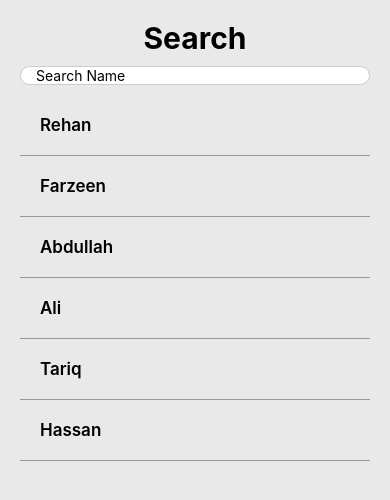
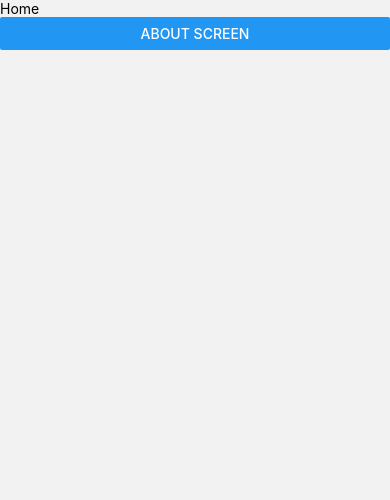
Before and after one commit to R-e-h-a-n-N-a-s-e-e-r/leaning-React-Native, a React Native app: screen /Home in a window 390 px wide. Shown: the top 500 px of the page. Built offline with nearby package versions, Linux system fonts and the light colour scheme.

Commit message:
React Navigation | installation & Setup

```diff
--- a/App.tsx
+++ b/App.tsx
@@ -1,65 +1,19 @@
-import { Button, StyleSheet, Text, View } from 'react-native';
+import { StyleSheet, Text, View } from 'react-native';
 import React from 'react';
-// import PlatformExample from './src/Components/PlatformExample';
-import Search from './src/Components/Search';
-// import ModaldialogBox from './src/Components/ModaldialogBox';
-// import AlertExample from './src/Components/AlertExample';
-// import GET_API from './src/Components/GET_API';
-// import POST_API from './src/Components/POST_API';
-// import PUT_API from './src/Components/PUT_API';
-// import PATCH_API from './src/Components/PATCH_API';
-// import DELETE_API from './src/Components/DELETE_API';
-// import ModeldialogBox from './src/Components/ModaldialogBox';
-// import PressableComponent from './src/Components/PressableComponent';
-// import StatusBarExample from './src/Components/StatusBarExample';
-// import UseRefHook from './src/Components/UseRefHook';
-// import Loader from './src/Components/Loader';
-// import ButtonwithStyle from './src/Components/ButtonwithStyle';
-// import UseEffectUnMountingPhase from './src/Components/UseEffectUnMountingPhase';
-// import UseEffectUpdatingPhase from './src/Components/UseEffectUpdatingPhase';
-// import UseEffect from './src/Components/UseEffectHook';
-// import { ClassComponent } from './src/Components/ClassComponent';
-// import Grid from './src/Components/Grid';
-// import First from './src/Components/First';
-// import UseState from './src/Components/UseState';
-// import Props from './src/Components/Props';
-// import InputText from './src/Components/InputText';
-// import Styling from './src/Components/Styling';
-// import FlatListScreen from './src/Components/FlatListScreen';
-// import SectionListScreen from './src/Components/SectionListScreen';
-// import LoginForm from './src/Components/LoginForm';
-// import ContantListScreen from './src/Screens/Contant/ContantListScreen';
+import { NavigationContainer } from '@react-navigation/native';
+import { createNativeStackNavigator } from '@react-navigation/native-stack';
+import Home from './src/Navigation/Home';
+import About from './src/Navigation/About';
 
 const App = () => {
+  const Stack = createNativeStackNavigator();
   return (
-    <View style={{ flex: 1 }}>
-      {/* <First />
-      <UseState />
-      <Props />
-      <InputText />
-      <Styling />
-      <FlatListScreen />
-      <SectionListScreen /> */}
-      {/* <Grid /> */}
-      {/* <ClassComponent /> */}
-      {/* <UseEffect /> */}
-      {/* <UseEffectUpdatingPhase/> */}
-      {/* <UseEffectUnMountingPhase/> */}
-      {/* <ButtonwithStyle/> */}
-      {/* <Loader /> */}
-      {/* <PressableComponent/> */}
-      {/* <StatusBarExample/> */}
-      {/* <UseRefHook/> */}
-      {/* <ModaldialogBox /> */}
-      {/* <AlertExample/> */}
-      {/* <GET_API/> */}
-      {/* <POST_API/> */}
-      {/* <PUT_API/> */}
-      {/* <PATCH_API/> */}
-      {/* <DELETE_API/> */}
-      {/* <PlatformExample/> */}
-      <Search/>
-    </View>
+    <NavigationContainer>
+      <Stack.Navigator>
+        <Stack.Screen name="Home" component={Home} options={{headerShown:false}}/>
+        <Stack.Screen name="About" component={About} />
+      </Stack.Navigator>
+    </NavigationContainer>
   );
 };
 
--- /dev/null
+++ b/src/Navigation/About.tsx
@@ -0,0 +1,14 @@
+import { StyleSheet, Text, View } from "react-native";
+import React from "react";
+
+const About = () => {
+  return (
+    <View>
+      <Text>About</Text>
+    </View>
+  );
+};
+
+export default About;
+
+const styles = StyleSheet.create({});
--- /dev/null
+++ b/src/Navigation/Home.tsx
@@ -0,0 +1,18 @@
+import { Button, StyleSheet, Text, View } from 'react-native';
+import React from 'react';
+
+const Home = ({ navigation }: any) => {
+  return (
+    <View>
+      <Text>Home</Text>
+      <Button
+        title="About Screen"
+        onPress={() => navigation.navigate('About')}
+      />
+    </View>
+  );
+};
+
+export default Home;
+
+const styles = StyleSheet.create({});
```
Also changed, not shown: package.json (+6 -1 lines), 2 other files (tests, documents, lock files or other folders).
